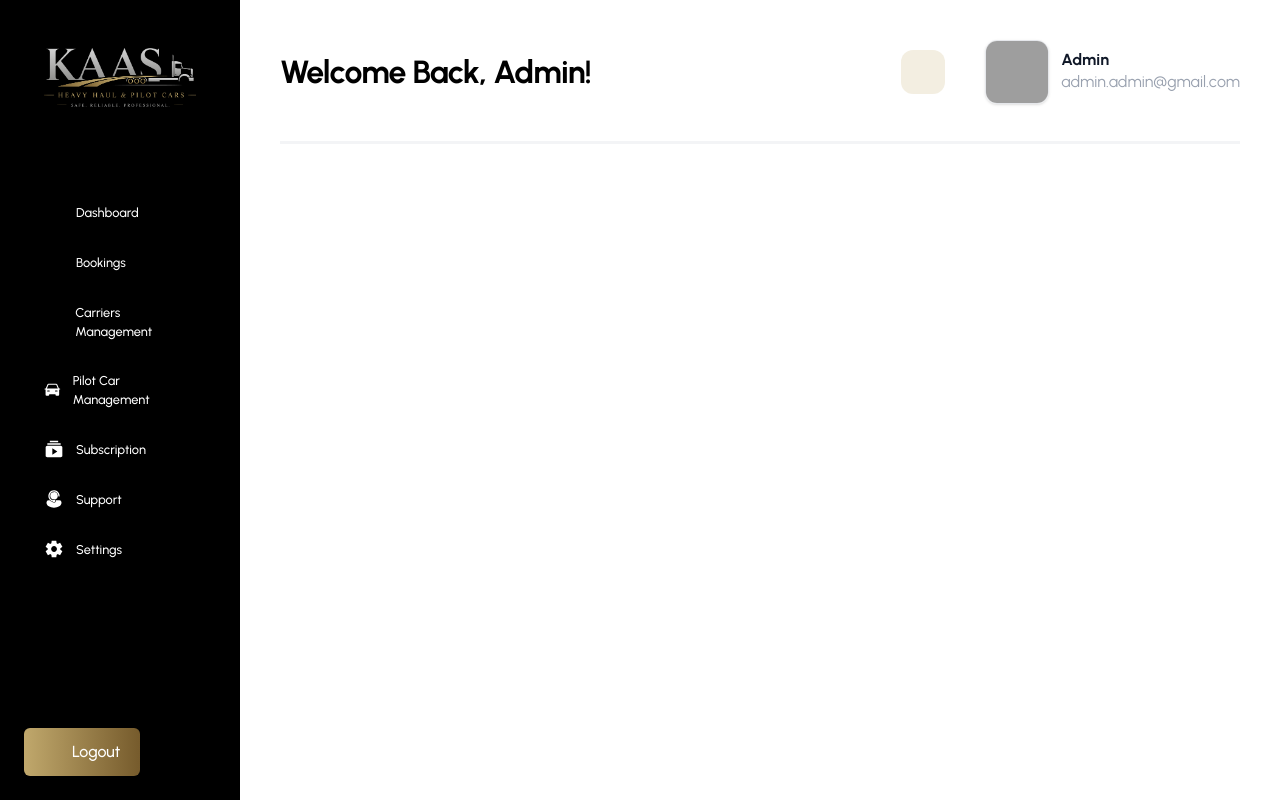
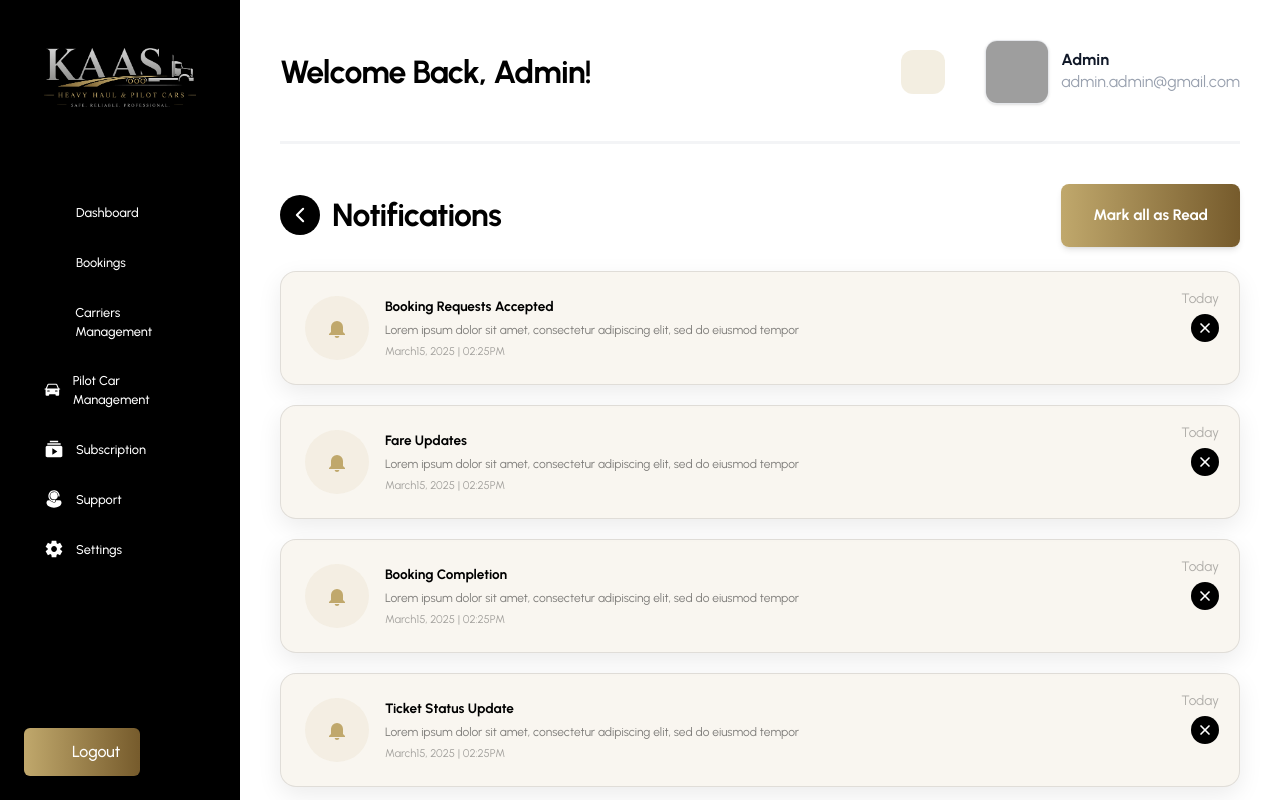
Before and after one commit to Hanslace/KAAS-recreation, a Next.js app: page /notifications in a window 1280 px wide. Built offline with nearby package versions, Linux system fonts and the light colour scheme; grey boxes are pictures that could not be loaded; some icons are missing.

Commit message:
notification page done and success and confirmation modals made

```diff
--- a/src/app/(protected)/layout.tsx
+++ b/src/app/(protected)/layout.tsx
@@ -2,7 +2,8 @@
 
 import React, { useState } from 'react';
 import Link from 'next/link';
-import { usePathname } from 'next/navigation';
+import { usePathname, useRouter } from 'next/navigation';
+import ConfirmationModal from '@/components/shared/ConfirmationModal';
 import { Icon } from '@iconify/react';
 import Image from 'next/image';
 
@@ -12,6 +13,18 @@ interface DashboardLayoutProps {
 
 export default function Layout({ children }: DashboardLayoutProps) {
   const pathname = usePathname();
+  const router = useRouter();
+  const [logoutModalOpen, setLogoutModalOpen] = useState(false);
+
+  const handleLogoutConfirm = () => {
+    setLogoutModalOpen(false);
+    setIsOpen(false);
+
+    // Clear auth/session here later if needed
+    // localStorage.removeItem('token');
+
+    router.push('/login');
+  };
   // State to manage mobile sidebar visibility
   const [isOpen, setIsOpen] = useState(false);
   // State to track which menu item's submenu is currently open
@@ -147,13 +160,14 @@ export default function Layout({ children }: DashboardLayoutProps) {
 
             {/* Logout Action Button Footer */}
             <div className="shrink-0">
-              <Link
-                href="/login"
-                className='w-fit  p-3 px-5 inline-flex items-center justify-center gap-2 rounded-md bg-brand-gradient text-sub-text font-medium'
+              <button
+                type="button"
+                onClick={() => setLogoutModalOpen(true)}
+                className="w-fit p-3 px-5 inline-flex items-center justify-center gap-2 rounded-md bg-brand-gradient text-sub-text font-medium"
               >
                 <Icon icon="majesticons:logout-half-circle" className="w-5 h-5" />
                 Logout
-              </Link>
+              </button>
             </div>
 
 
@@ -235,6 +249,16 @@ export default function Layout({ children }: DashboardLayoutProps) {
         </main>
 
       </div>
+      <ConfirmationModal
+        open={logoutModalOpen}
+        icon="majesticons:logout-half-circle"
+        title="Logout!"
+        description="Are you sure you want to logout your account?"
+        cancelText="No"
+        confirmText="Yes"
+        onCancel={() => setLogoutModalOpen(false)}
+        onConfirm={handleLogoutConfirm}
+      />
     </div>
   );
 }
--- a/src/app/(protected)/notifications/page.tsx
+++ b/src/app/(protected)/notifications/page.tsx
@@ -1,3 +1,122 @@
-export default function BlankPage() {
-  return null;
+'use client';
+
+import React from 'react';
+import BackButton from '@/components/ui/BackButton';
+
+type NotificationItem = {
+  id: number;
+  title: string;
+  description: string;
+  dateTime: string;
+  day: string;
+};
+
+const notifications: NotificationItem[] = [
+  {
+    id: 1,
+    title: 'Booking Requests Accepted',
+    description:
+      'Lorem ipsum dolor sit amet, consectetur adipiscing elit, sed do eiusmod tempor',
+    dateTime: 'March15, 2025 | 02:25PM',
+    day: 'Today',
+  },
+  {
+    id: 2,
+    title: 'Fare Updates',
+    description:
+      'Lorem ipsum dolor sit amet, consectetur adipiscing elit, sed do eiusmod tempor',
+    dateTime: 'March15, 2025 | 02:25PM',
+    day: 'Today',
+  },
+  {
+    id: 3,
+    title: 'Booking Completion',
+    description:
+      'Lorem ipsum dolor sit amet, consectetur adipiscing elit, sed do eiusmod tempor',
+    dateTime: 'March15, 2025 | 02:25PM',
+    day: 'Today',
+  },
+  {
+    id: 4,
+    title: 'Ticket Status Update',
+    description:
+      'Lorem ipsum dolor sit amet, consectetur adipiscing elit, sed do eiusmod tempor',
+    dateTime: 'March15, 2025 | 02:25PM',
+    day: 'Today',
+  },
+];
+
+export default function NotificationsPage() {
+  return (
+    <div className="w-full">
+      <div className="flex sm:flex-row flex-col items-center justify-between gap-4">
+        <BackButton href="/dashboard" className='mr-auto'>Notifications</BackButton>
+
+        <button
+          type="button"
+          className="ml-auto flex rounded-lg bg-brand-gradient px-8 py-5 text-[0.75rem] lg:text-[0.95rem] font-bold text-white shadow-md transition duration-300 hover:-translate-y-1 hover:shadow-xl active:scale-95 "
+        >
+          Mark all as Read
+        </button>
+      </div>
+
+      <div className="mt-6 space-y-5">
+        {notifications.map((notification) => (
+          <div
+            key={notification.id}
+            className="relative flex items-center gap-4 rounded-2xl border border-black/10 bg-brand/10 transition duration-300 hover:bg-white px-4 py-6 shadow-[0_8px_24px_rgba(0,0,0,0.08)] sm:px-6"
+          >
+            <div className="flex h-14 w-14 shrink-0 items-center justify-center rounded-full bg-brand/10 sm:h-16 sm:w-16">
+              <svg
+                xmlns="http://www.w3.org/2000/svg"
+                viewBox="0 0 24 24"
+                fill="currentColor"
+                className="h-6 w-6 text-brand"
+              >
+                <path d="M12 22a2.5 2.5 0 0 0 2.45-2h-4.9A2.5 2.5 0 0 0 12 22ZM18 16v-5a6 6 0 1 0-12 0v5l-2 2v1h16v-1l-2-2Z" />
+              </svg>
+            </div>
+
+            <div className="min-w-0 flex-1 pr-10 sm:pr-20">
+              <h3 className="text-[0.85rem] xl:text-[1rem] font-bold text-black ">
+                {notification.title}
+              </h3>
+
+              <p className="mt-1 text-[0.75rem] xl:text-[0.9rem] text-black/50 truncate min-[34rem]:whitespace-normal min-[34rem]:break-words">
+                {notification.description}
+              </p>
+
+              <p className="mt-1 text-[0.7rem] xl:text-[0.85rem] text-black/35 ">
+                {notification.dateTime}
+              </p>
+            </div>
+
+            <div className="absolute right-4 top-4 text-[0.85rem] text-black/30 sm:right-5">
+              {notification.day}
+            </div>
+
+            <button
+              type="button"
+              className="absolute right-4 top-1/2 flex h-7 w-7 -translate-y-1/2 items-center justify-center rounded-full bg-black text-white sm:right-5"
+              aria-label="Close notification"
+            >
+              <svg
+                xmlns="http://www.w3.org/2000/svg"
+                viewBox="0 0 24 24"
+                fill="none"
+                stroke="currentColor"
+                strokeWidth="2.5"
+                strokeLinecap="round"
+                strokeLinejoin="round"
+                className="h-4 w-4"
+              >
+                <path d="M18 6 6 18" />
+                <path d="m6 6 12 12" />
+              </svg>
+            </button>
+          </div>
+        ))}
+      </div>
+    </div>
+  );
 }
--- /dev/null
+++ b/src/components/shared/ConfirmationModal.tsx
@@ -0,0 +1,75 @@
+'use client';
+
+import { Icon } from '@iconify/react';
+
+type ConfirmationModalProps = {
+  open: boolean;
+  icon: string;
+  title: string;
+  description: string;
+  confirmText?: string;
+  cancelText?: string;
+  onConfirm: () => void | Promise<void>;
+  onCancel: () => void;
+};
+
+export default function ConfirmationModal({
+  open,
+  icon,
+  title,
+  description,
+  confirmText = 'Yes',
+  cancelText = 'No',
+  onConfirm,
+  onCancel,
+}: ConfirmationModalProps) {
+  if (!open) return null;
+
+  const handleConfirm = async () => {
+    await onConfirm();
+  };
+
+  return (
+    <div className="fixed inset-0 z-50 flex items-center justify-center bg-black/80 px-4">
+      <div className="w-full max-w-[25rem]  flex flex-col items-center justify-center rounded-[2.5rem] bg-white px-6 py-12 text-center shadow-xl sm:px-10">
+        <div className="mx-auto flex h-[6.5rem] w-[6.5rem] items-center justify-center">
+          <div
+            className="flex h-[6rem] w-[6rem] items-center justify-center bg-brand text-white"
+            style={{
+              clipPath:
+                'polygon(50% 0%, 61% 9%, 75% 8%, 83% 20%, 96% 25%, 92% 39%, 100% 50%, 92% 61%, 96% 75%, 83% 80%, 75% 92%, 61% 91%, 50% 100%, 39% 91%, 25% 92%, 17% 80%, 4% 75%, 8% 61%, 0% 50%, 8% 39%, 4% 25%, 17% 20%, 25% 8%, 39% 9%)',
+            }}
+          >
+            <Icon icon={icon} className="h-[3rem] w-[3rem]" />
+          </div>
+        </div>
+
+        <h2 className="mt-5 text-[1.8rem] font-bold leading-none text-brand">
+          {title}
+        </h2>
+
+        <p className="mx-auto mt-4 max-w-[18rem] text-[1rem] leading-[1.35] text-black/50">
+          {description}
+        </p>
+
+        <div className="mx-auto mt-8 grid w-full max-w-[20.5rem] grid-cols-2 gap-4">
+          <button
+            type="button"
+            onClick={onCancel}
+            className="flex h-[3.25rem] items-center justify-center rounded-lg border border-black bg-white text-[0.95rem] font-bold text-black transition duration-300 hover:bg-black hover:text-white active:scale-95"
+          >
+            {cancelText}
+          </button>
+
+          <button
+            type="button"
+            onClick={handleConfirm}
+            className="flex h-[3.25rem] items-center justify-center rounded-lg bg-brand-gradient text-[0.95rem] font-bold text-white shadow-md transition duration-300 hover:-translate-y-1 hover:shadow-xl active:scale-95"
+          >
+            {confirmText}
+          </button>
+        </div>
+      </div>
+    </div>
+  );
+}
--- /dev/null
+++ b/src/components/shared/SuccessModal.tsx
@@ -0,0 +1,69 @@
+'use client';
+
+
+type SuccessModalProps = {
+  open: boolean;
+  onDone: () => void;
+  title?: string;
+  description?: string;
+  buttonText?: string;
+};
+
+export default function SuccessModal({
+  open,
+  onDone,
+  title = 'Successfully!',
+  description = 'Your password has been updated successfully.',
+  buttonText = 'Done',
+}: SuccessModalProps) {
+  if (!open) return null;
+
+  return (
+    <div className="fixed inset-0 z-50 flex items-center justify-center bg-black/80 px-4">
+      <div className="w-full max-w-[31.25rem] rounded-[2.5rem] bg-white px-6 py-12 text-center shadow-xl sm:px-10">
+        <div className="mx-auto flex h-[6.5rem] w-[6.5rem] items-center justify-center">
+          <div
+            className="flex h-[6rem] w-[6rem] items-center justify-center bg-brand"
+            style={{
+              clipPath:
+                'polygon(50% 0%, 61% 9%, 75% 8%, 83% 20%, 96% 25%, 92% 39%, 100% 50%, 92% 61%, 96% 75%, 83% 80%, 75% 92%, 61% 91%, 50% 100%, 39% 91%, 25% 92%, 17% 80%, 4% 75%, 8% 61%, 0% 50%, 8% 39%, 4% 25%, 17% 20%, 25% 8%, 39% 9%)',
+            }}
+          >
+            <svg
+              viewBox="0 0 52 52"
+              className="h-[3.5rem] w-[3.5rem]"
+              fill="none"
+              aria-hidden="true"
+            >
+              <path
+                d="M14 27L22 35L39 18"
+                stroke="white"
+                strokeWidth="6"
+                strokeLinecap="round"
+                strokeLinejoin="round"
+              />
+            </svg>
+          </div>
+        </div>
+
+        <h2 className="mt-5 text-[1.8rem] font-bold leading-none text-brand">
+          {title}
+        </h2>
+
+        <p className="mx-auto mt-4 max-w-[17rem] text-[1rem] leading-[1.35] text-black/50">
+          {description}
+        </p>
+
+        <div className="mx-auto mt-8 w-full max-w-[20.25rem]">
+        <button
+            type="button"
+            onClick={onDone}
+            className="flex h-[3.25rem] w-full items-center justify-center rounded-xl bg-brand-gradient text-[0.95rem] font-bold text-white shadow-md transition duration-300 hover:-translate-y-1 hover:shadow-xl active:scale-95"
+        >
+            {buttonText}
+        </button>
+        </div>
+      </div>
+    </div>
+  );
+}
```
